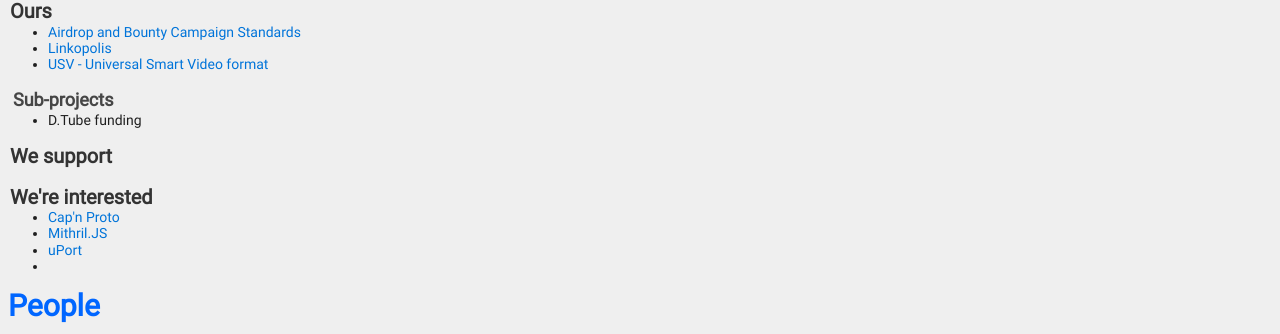
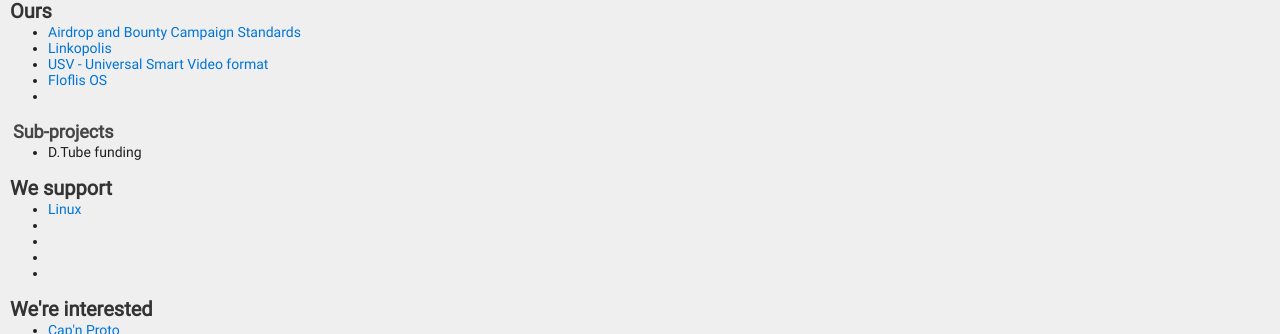
Before and after one commit to CoordinationsDAO/openplanetinitiative.github.io, a plain HTML site: page index.html in a window 1280 px wide. Shown: the part 466-800 px from the top of the page. Drawn offline with Linux system fonts and the light colour scheme; a script that the page names is missing.

Commit message:
Add Linux and Floflis
Signed-off-by: Daniell Mesquita <daniellplasmmer@gmail.com>

```diff
--- a/index.html
+++ b/index.html
@@ -50,6 +50,8 @@
 <li><a href="https://openplanetinitiative.github.io/Airdrop-and-Bounty-Campaign-Standards" target="blank">Airdrop and Bounty Campaign Standards</a></li>
 <li><a href="https://linkopolis.github.io/" target="blank">Linkopolis</a></li>
 <li><a href="http://usv.js.org/" target="blank">USV - Universal Smart Video format</a></li>
+<li><a href="https://floflis.github.io/" target="blank">Floflis OS</a></li>
+<li><a href="" target="blank"></a></li>
 </ul>
 <h3>Sub-projects</h3>
 <ul>
@@ -57,6 +59,13 @@
 </ul>
 
 <h2>We support</h2>
+<ul>
+<li><a href="https://www.linux.org/" target="blank">Linux</a></li>
+<li><a href="" target="blank"></a></li>
+<li><a href="" target="blank"></a></li>
+<li><a href="" target="blank"></a></li>
+<li><a href="" target="blank"></a></li>
+</ul>
 
 <h2>We're interested</h2>
 <ul>
@@ -136,7 +145,7 @@
 </blockquote>
 </comments>
 <footer><div class="footer-shadow"></div>
-<center>Last update in 12/05/2019 at 14:36</center><a href="https://plasnerd.github.io/Framework.js/" target="blank"><img src="https://plasnerd.github.io/Framework.js/img/seal-2.png" width="167px" title="Built with FrameworkJS" style="-webkit-user-drag:element"></a><a href="https://plasnerd.github.io/PEHTML/" target="blank"><img src="https://plasnerd.github.io/PEHTML/img/seal-2.png" width="167px" height="94px" style="-webkit-user-drag:element"></a>
+<center>Last update in 12/05/2019 at 14:43</center><a href="https://plasnerd.github.io/Framework.js/" target="blank"><img src="https://plasnerd.github.io/Framework.js/img/seal-2.png" width="167px" title="Built with FrameworkJS" style="-webkit-user-drag:element"></a><a href="https://plasnerd.github.io/PEHTML/" target="blank"><img src="https://plasnerd.github.io/PEHTML/img/seal-2.png" width="167px" height="94px" style="-webkit-user-drag:element"></a>
 <div class="social-icons">
 <a href="https://twitter.com/weopenplanet" target="blank"><img src="img/social/twitter.svg" width="40px" height="40px" title="Follow us and receive latest news feed about Open Planet Initiative and other useful projects" alt="Twitter"></a>
 <a href="https://riot.im/app/#/room/#openplanet:matrix.org" target="blank"><img src="img/social/riot.png" width="40px" height="40px" title="Chat with us or get support" alt="Riot.im" class="round"></a>
```
